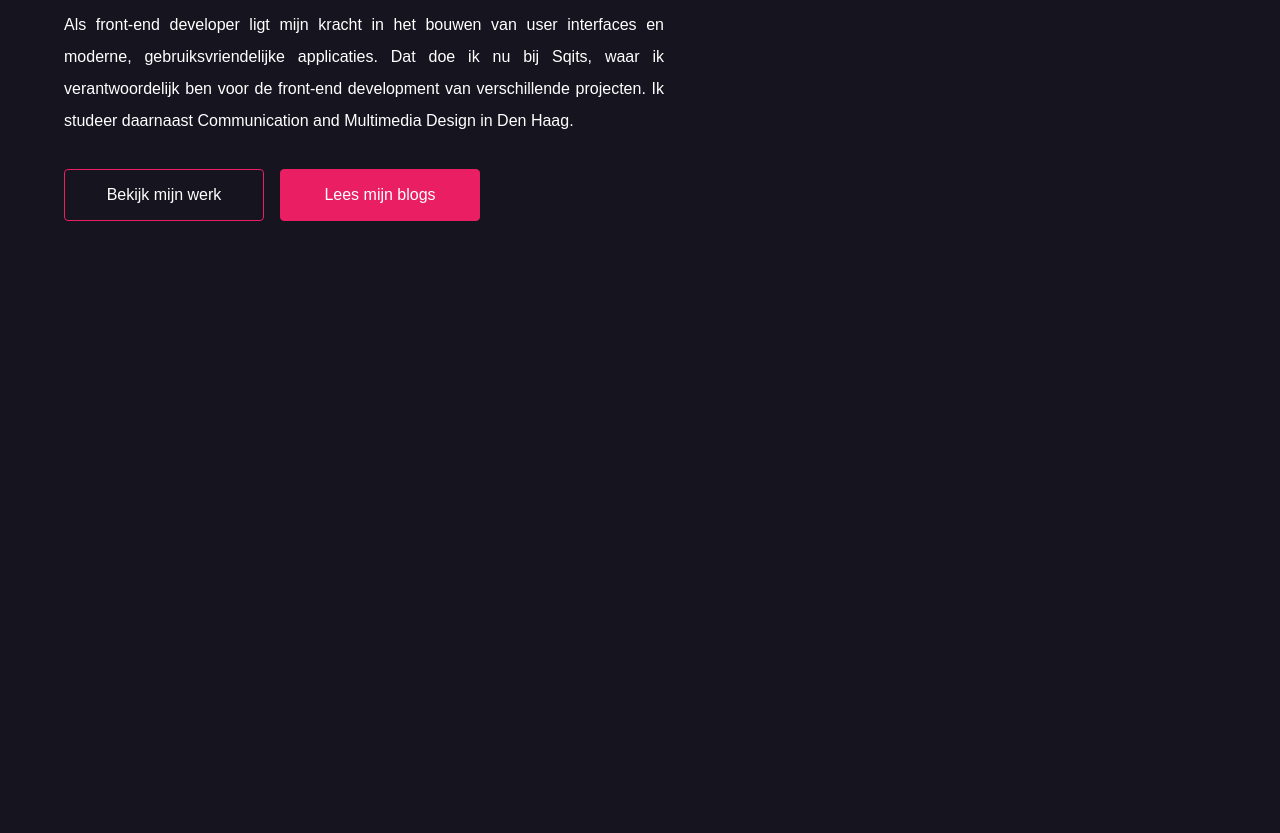
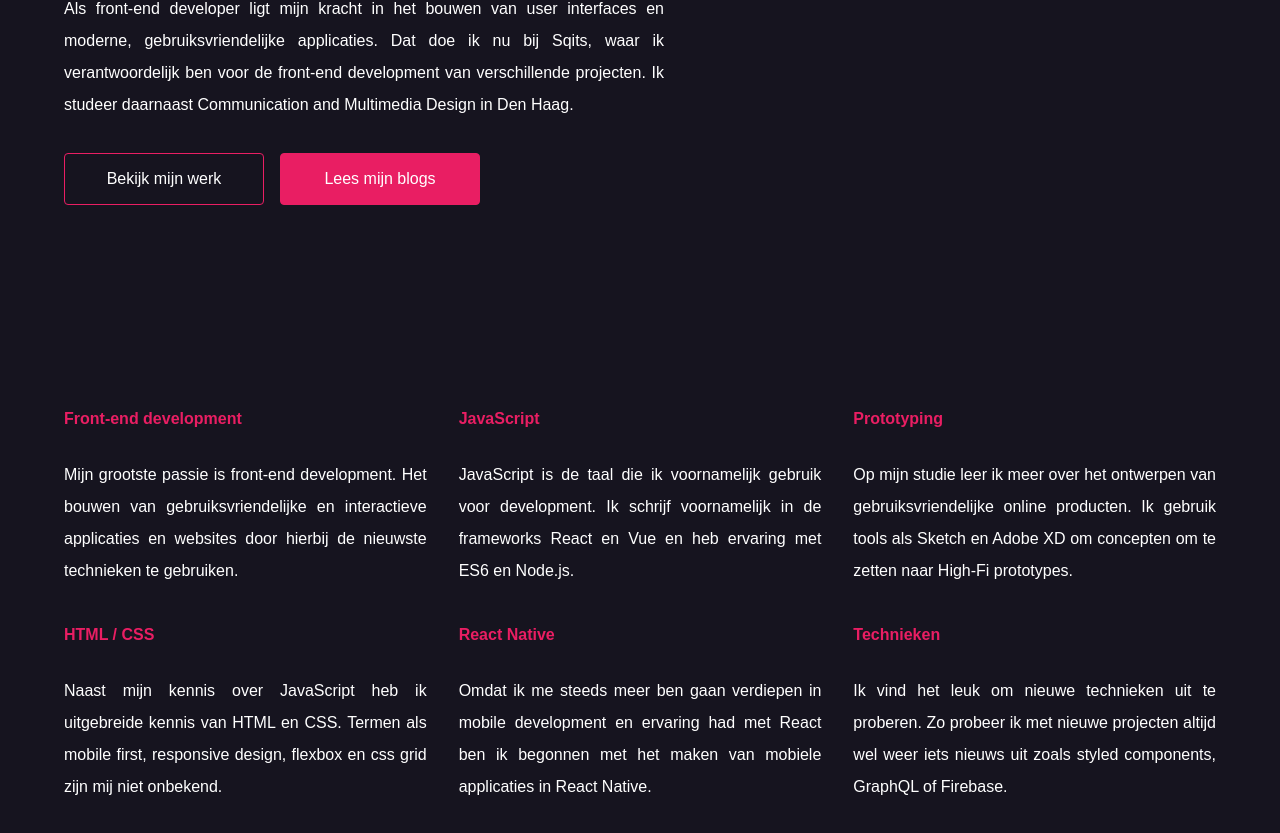
Before and after one commit to glenngijsberts/portfolio-2019, a React app: page / in a window 1280 px wide. Shown: the part 421-1254 px from the top of the page. Before the commit the page ends 800 px from the top, so only its background shows below. Built offline with nearby package versions, Linux system fonts and the light colour scheme; a web font is replaced by a local one.

Commit message:
Added services to portfolio and some small fixes

```diff
--- a/src/App.js
+++ b/src/App.js
@@ -1,7 +1,9 @@
 import React, { Component } from 'react'
 import styled from 'styled-components'
-import { colorPrimary } from './styles/theme'
+import { colorPrimary, colorPrimaryDarker, borderRadius } from './styles/theme'
 import PersonalSection from './components/PersonalSection'
+import Services from './components/Services'
+import services from './assets/services'
 
 const HeaderBar = styled.header`
     padding: 16px 0;
@@ -9,10 +11,11 @@ const HeaderBar = styled.header`
     justify-content: space-between;
     align-items: center;
 
-    h2 {
+    h1 {
         margin: 0;
         color: ${colorPrimary};
-        font-weight: black;
+        font-weight: 500;
+        font-size: 24px;
     }
 `
 
@@ -20,7 +23,9 @@ const HeaderNav = styled.nav`
     ul {
         list-style: none;
         display: flex;
-        padding-inline-start: 0px;
+        padding-inline-start: 0;
+        margin-block-start: 0;
+        margin-block-end: 0;
 
         li {
             margin-left: 32px;
@@ -29,7 +34,6 @@ const HeaderNav = styled.nav`
                 color: ${colorPrimary};
                 font-weight: 500;
                 cursor: pointer;
-                font-weight: bold;
                 text-decoration: none;
             }
         }
@@ -49,17 +53,20 @@ class App extends Component {
         return (
             <MainContent>
                 <HeaderBar>
-                    <h2>
-                        Glenn Gijsberts <span role="img" aria-label="Welcome">✌️</span>
-                    </h2>
+                    <h1>
+                        Glenn Gijsberts{' '}
+                        <span role="img" aria-label="Welcome">
+                            ✌️
+                        </span>
+                    </h1>
 
-                    <HeaderNav>
+                    {/* <HeaderNav>
                         <ul>
                             <li>
                                 <a href="#">MENU</a>
                             </li>
                         </ul>
-                    </HeaderNav>
+                    </HeaderNav> */}
                 </HeaderBar>
 
                 <PersonalSection
@@ -73,6 +80,8 @@ class App extends Component {
                     verschillende projecten. Ik studeer daarnaast Communication
                     and Multimedia Design in Den Haag.
                 </PersonalSection>
+
+                <Services services={services} />
             </MainContent>
         )
     }
--- /dev/null
+++ b/src/assets/services.js
@@ -0,0 +1,34 @@
+const services = [
+    {
+        title: 'Front-end development',
+        text:
+            'Mijn grootste passie is front-end development. Het bouwen van gebruiksvriendelijke en interactieve applicaties en websites door hierbij de nieuwste technieken te gebruiken.',
+    },
+    {
+        title: 'JavaScript',
+        text:
+            'JavaScript is de taal die ik voornamelijk gebruik voor development. Ik schrijf voornamelijk in de frameworks React en Vue en heb ervaring met ES6 en Node.js.',
+    },
+    {
+        title: 'Prototyping',
+        text:
+            'Op mijn studie leer ik meer over het ontwerpen van gebruiksvriendelijke online producten. Ik gebruik tools als Sketch en Adobe XD om concepten om te zetten naar High-Fi prototypes.',
+    },
+    {
+        title: 'HTML / CSS',
+        text:
+            'Naast mijn kennis over JavaScript heb ik uitgebreide kennis van HTML en CSS. Termen als mobile first, responsive design, flexbox en css grid zijn mij niet onbekend.',
+    },
+    {
+        title: 'React Native',
+        text:
+            'Omdat ik me steeds meer ben gaan verdiepen in mobile development en ervaring had met React ben ik begonnen met het maken van mobiele applicaties in React Native.',
+    },
+    {
+        title: 'Technieken',
+        text:
+            'Ik vind het leuk om nieuwe technieken uit te proberen. Zo probeer ik met nieuwe projecten altijd wel weer iets nieuws uit zoals styled components, GraphQL of Firebase.',
+    },
+]
+
+export default services
--- /dev/null
+++ b/src/components/Services/index.js
@@ -0,0 +1,58 @@
+import React from 'react'
+import styled from 'styled-components'
+import { colorPrimary } from '../../styles/theme'
+
+const ServicesSection = styled.section`
+    padding-top: 32px;
+    padding-bottom: 32px;
+    display: grid;
+    grid-template-columns: 1fr;
+
+    @media (min-width: 768px) {
+        padding-top: 64px;
+        padding-bottom: 64px;
+        grid-template-columns: 1fr 1fr;
+        grid-gap: 32px;
+    }
+
+    @media (min-width: 1200px) {
+        grid-template-columns: 1fr 1fr 1fr;
+    }
+
+    .service {
+        margin-bottom: 32px;
+
+        h2 {
+            margin: 0 0 24px 0;
+            color: ${colorPrimary};
+            font-size: 16px;
+        }
+
+        p {
+            margin: 0;
+            color: white;
+            text-align: justify;
+        }
+
+        @media (min-width: 768px) {
+            margin-bottom: 0;
+        }
+    }
+`
+
+const Services = (props) => {
+    const { services } = props
+
+    return (
+        <ServicesSection>
+            {services.map((service) => (
+                <div className="service">
+                    <h2>{service.title}</h2>
+                    <p>{service.text}</p>
+                </div>
+            ))}
+        </ServicesSection>
+    )
+}
+
+export default Services
```
